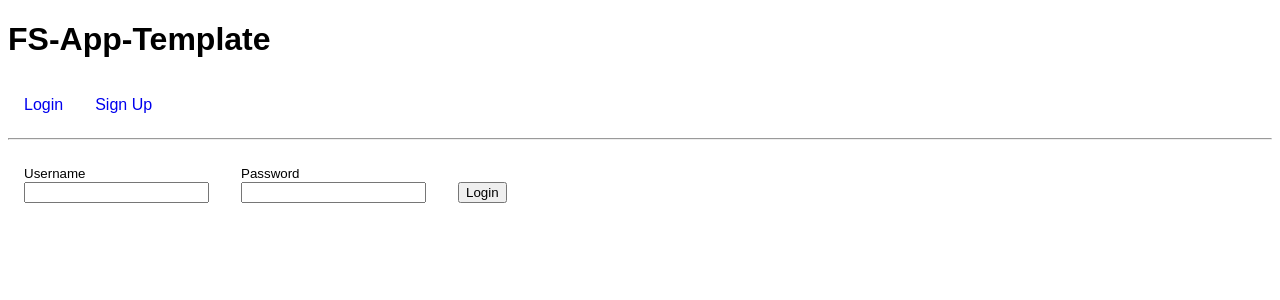
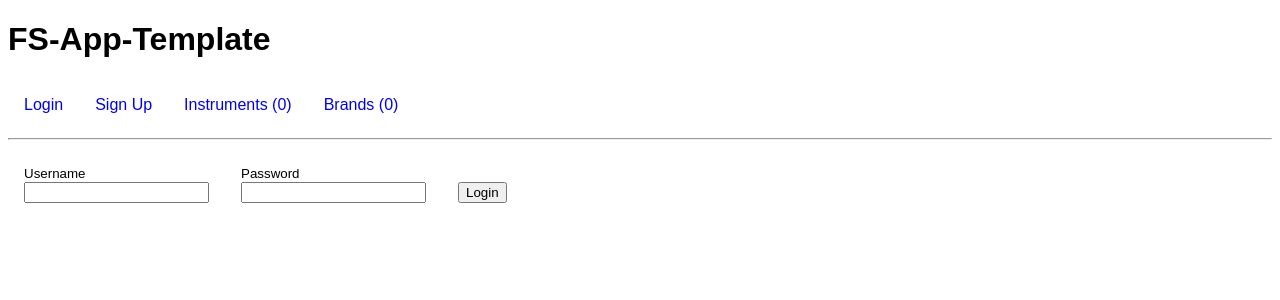
Before and after one commit to robbo1987/Music-R-Us, a React app: page / in a window 1280 px wide. Shown: the top 300 px of the page. Built offline with nearby package versions, Linux system fonts and the light colour scheme; no server answers.

Commit message:
added instruments & brands link (w/count) to nav bar while not logged in

```diff
--- a/client/components/Navbar.js
+++ b/client/components/Navbar.js
@@ -3,7 +3,7 @@ import {connect} from 'react-redux'
 import {Link} from 'react-router-dom'
 import {logout} from '../store'
 
-const Navbar = ({handleClick, isLoggedIn}) => (
+const Navbar = ({handleClick, isLoggedIn, brands, instruments}) => (
   <div>
     <h1>FS-App-Template</h1>
     <nav>
@@ -20,6 +20,8 @@ const Navbar = ({handleClick, isLoggedIn}) => (
           {/* The navbar will show these links before you log in */}
           <Link to="/login">Login</Link>
           <Link to="/signup">Sign Up</Link>
+          <Link to="/instruments">Instruments ({instruments.length})</Link>
+          <Link to="/brands">Brands ({brands.length})</Link>
         </div>
       )}
     </nav>
@@ -32,7 +34,9 @@ const Navbar = ({handleClick, isLoggedIn}) => (
  */
 const mapState = state => {
   return {
-    isLoggedIn: !!state.auth.id
+    isLoggedIn: !!state.auth.id,
+    instruments: state.instruments,
+    brands: state.brands
   }
 }
 
```
